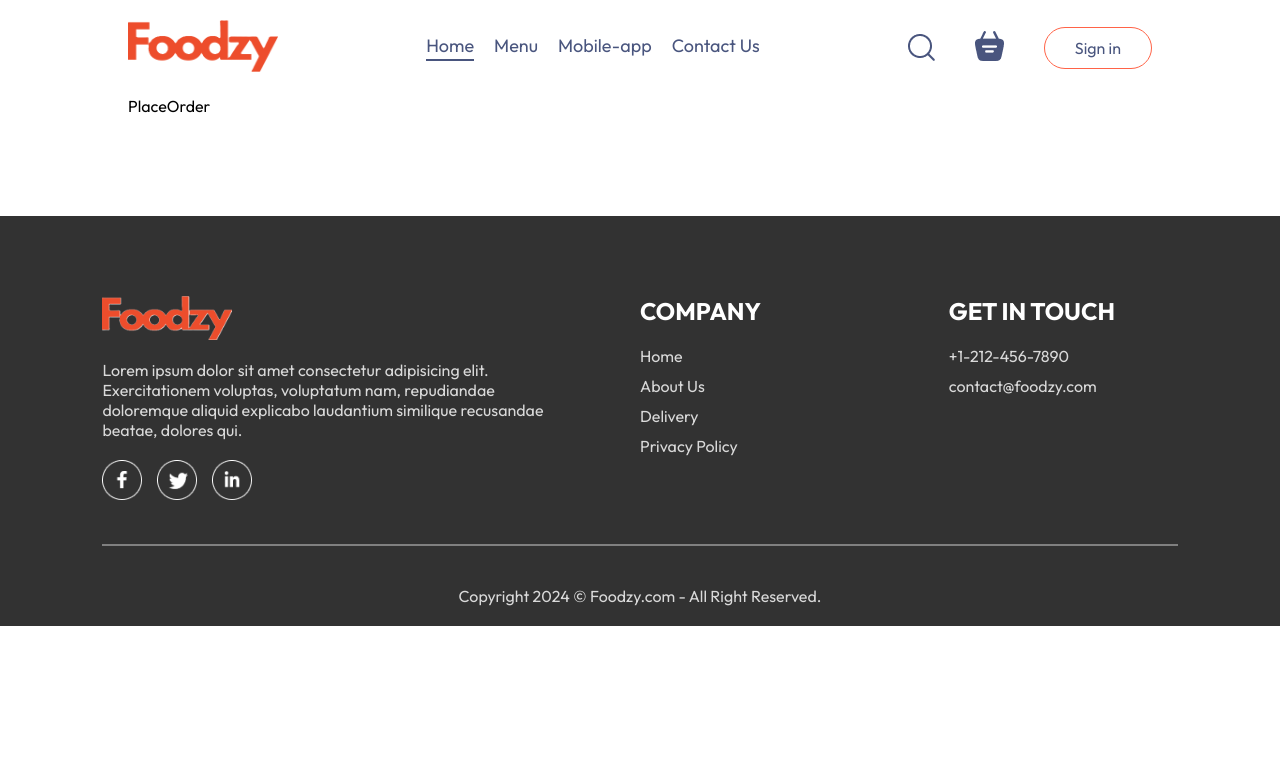
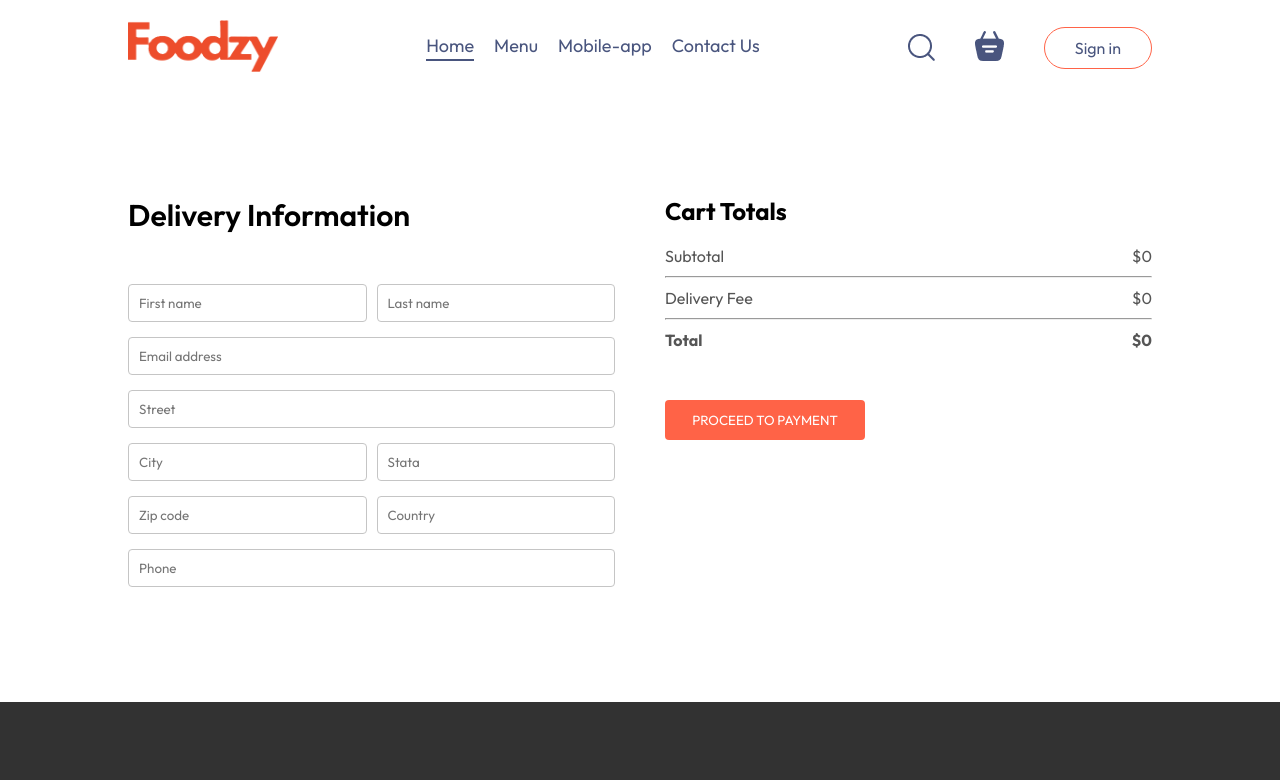
Before and after one commit to Muhammed-shamal/food-delivery-project, a React (Create React App) app: page /order in a window 1280 px wide. Shown: the top 780 px of the page. Built offline with nearby package versions, Linux system fonts and the light colour scheme.

Commit message:
create place order page

```diff
--- a/src/components/ExploreMenu/ExploreMenu.css
+++ b/src/components/ExploreMenu/ExploreMenu.css
@@ -36,6 +36,10 @@
   transition: 0.2s;
 }
 
+.explore-menu-list img {
+  width: 90px;
+}
+
 .explore-menu-list-item p {
   margin-top: 10px;
   color: #747474;
--- a/src/pages/Cart/Cart.jsx
+++ b/src/pages/Cart/Cart.jsx
@@ -1,11 +1,15 @@
 import React, { useContext } from "react";
 import "./Cart.css";
+import { useNavigate } from 'react-router-dom';
 
 import { StoreContext } from "../../context/StoreContext";
 
 function Cart() {
+  const navigate = useNavigate();
   const { cartItems, food_list, removeFromCart, getTotalCartAmount } =
     useContext(StoreContext);
+
+  console.log(cartItems, "cartItems");
 
   return (
     <div className="cart">
@@ -23,14 +27,16 @@ function Cart() {
         {food_list.map((item, index) => {
           if (cartItems[item._id] > 0) {
             return (
-              <div>
+              <div key={index}>
                 <div className="cart-items-title cart-items-item">
                   <img src={item.image} alt="" />
                   <p>{item.name}</p>
                   <p>${item.price}</p>
                   <p>{cartItems[item._id]}</p>
                   <p>${item.price * cartItems[item._id]}</p>
-                  <p onClick={()=>removeFromCart(item._id)} className='cross'>x</p>
+                  <p onClick={() => removeFromCart(item._id)} className="cross">
+                    x
+                  </p>
                 </div>
                 <hr />
               </div>
@@ -38,7 +44,7 @@ function Cart() {
           }
         })}
       </div>
-      <div className='cart-bottom'>
+      <div className="cart-bottom">
         <div className="cart-total">
           <h2>Cart Totals</h2>
           <div>
@@ -49,22 +55,22 @@ function Cart() {
             <hr />
             <div className="cart-total-details">
               <p>Delivery Fee</p>
-              <p>${2}</p>
+              <p>${getTotalCartAmount() ? 2 : 0}</p>
             </div>
             <hr />
             <div className="cart-total-details">
               <b>Total</b>
-              <b>${getTotalCartAmount()+2}</b>
+              <b>${getTotalCartAmount() ? getTotalCartAmount() + 2 : 0}</b>
             </div>
           </div>
-          <button>PROCEED TO CHECKOUT</button>
+          <button onClick={()=>navigate('/order')}>PROCEED TO CHECKOUT</button>
         </div>
 
         <div className="cart-promocode">
           <div>
             <p>If you have a promo code, Enter it here</p>
-            <div className='cart-promocode-input'>
-              <input type="text" placeholder='promo code' />
+            <div className="cart-promocode-input">
+              <input type="text" placeholder="promo code" />
               <button>Submit</button>
             </div>
           </div>
--- a/src/pages/PlaceOrder/PlaceOrder.css
+++ b/src/pages/PlaceOrder/PlaceOrder.css
@@ -0,0 +1,47 @@
+.place-order {
+    display: flex;
+    align-items: start;
+    justify-content: space-between;
+    gap: 50px;
+    margin-top: 100px;
+}
+
+.place-order-left {
+    width: 100%;
+    max-width: max(30%, 500px);
+}
+
+.place-order-left .title {
+    font-size: 30px;
+    font-weight: 600;
+    margin-bottom: 50px;
+}
+
+.place-order-left input {
+    margin-bottom: 15px;
+    width: 100%;
+    padding: 10px;
+    border: 1px solid #c5c5c5;
+    border-radius: 4px;
+    outline-color: tomato;
+}
+
+.place-order-left .multi-fields {
+    display: flex;
+    gap: 10px;
+}
+
+.place-order-right {
+    width: 100%;
+    max-width: max(40%, 500px);
+}
+
+.place-order .cart-total button {
+    margin-top: 30px;
+}
+
+@media (max-width: 750px) {
+    .place-order {
+        flex-direction: column;
+    }
+}
--- a/src/pages/PlaceOrder/PlaceOrder.jsx
+++ b/src/pages/PlaceOrder/PlaceOrder.jsx
@@ -1,9 +1,57 @@
-import React from 'react'
+import React,{useContext} from 'react'
+import './PlaceOrder.css'
+
+import { StoreContext } from '../../context/StoreContext';
 
 function PlaceOrder() {
+  const { getTotalCartAmount } = useContext(StoreContext)
   return (
-    <div>PlaceOrder</div>
-  )
+    <div className="place-order">
+      <div className="place-order-left">
+        <p className="title">Delivery Information</p>
+        <div className="multi-fields">
+          <input type="text" placeholder="First name" />
+          <input type="text" placeholder="Last name" />
+        </div>
+        <input type="email" placeholder="Email address" />
+        <input type="text" placeholder="Street" />
+        <div className="multi-fields">
+          <input type="text" placeholder="City" />
+          <input type="text" placeholder="Stata" />
+        </div>
+        <div className="multi-fields">
+          <input type="text" placeholder="Zip code" />
+          <input type="text" placeholder="Country" />
+        </div>
+        <input type="text" placeholder="Phone" />
+      </div>
+
+      <div className="place-order-right">
+        <div className="cart-total">
+          <h2>Cart Totals</h2>
+          <div>
+            <div className="cart-total-details">
+              <p>Subtotal</p>
+              <p>${getTotalCartAmount()}</p>
+            </div>
+            <hr />
+            <div className="cart-total-details">
+              <p>Delivery Fee</p>
+              <p>${getTotalCartAmount() ? 2 : 0}</p>
+            </div>
+            <hr />
+            <div className="cart-total-details">
+              <b>Total</b>
+              <b>${getTotalCartAmount() ? getTotalCartAmount() + 2 : 0}</b>
+            </div>
+          </div>
+          <button>
+            PROCEED TO PAYMENT
+          </button>
+        </div>
+      </div>
+    </div>
+  );
 }
 
 export default PlaceOrder
```
